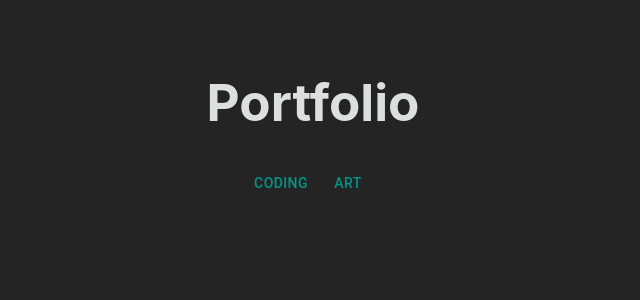
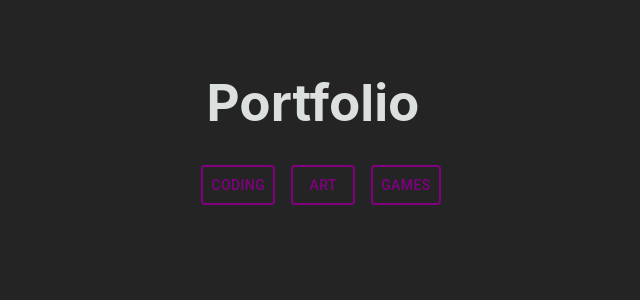
Before and after one commit to HayRossSibz22/HaydenWebsite, a React (Vite) app: page / in a window 1280 px wide. Shown: the top 300 px of the page, without its empty margins (327-967 px from the left). Built offline with nearby package versions, Linux system fonts and the light colour scheme.

Commit message:
Button component completed. widgets started

```diff
--- a/src/components/CustomButton.tsx
+++ b/src/components/CustomButton.tsx
@@ -6,8 +6,24 @@ interface CustomButtonProps {
     title: string;
 }
 
+const CustomButtonStyles = {
+    color: 'purple',
+    fontWeight: '2rem',
+    border: '2px solid purple',
+};
+
 export const CustomButton: React.FC<CustomButtonProps> = ({ href, title }) => {
-    return <Button href={href}>
-        {title}
-    </Button>;
+    return (
+        <Button
+            style={CustomButtonStyles}
+            // variant="contained"
+            //color="secondary"
+            href={href}
+            // target="_blank"
+            // rel="noopener noreferrer"
+            sx={{ ml: 2 }}
+        >
+            {title}
+        </Button>
+    );
 }
--- a/src/components/InstagramGrid.tsx
+++ b/src/components/InstagramGrid.tsx
@@ -0,0 +1 @@
+import React from 'react';
--- /dev/null
+++ b/src/components/Widgets.tsx
@@ -0,0 +1 @@
+// make a react component for stable widgets
--- a/src/scripts/App.tsx
+++ b/src/scripts/App.tsx
@@ -59,6 +59,7 @@ export default function start1() {
       <ThemeProvider theme={theme}>
         <CustomButton href={'#id'} title={'Coding'}/>
         <CustomButton href={'#id'} title={'Art'}/>
+        <CustomButton href={'#id'} title={'Games'}/>
       </ThemeProvider>
     </>
   );
```
Also changed, not shown: src/components/Widges.tsx (deleted).
